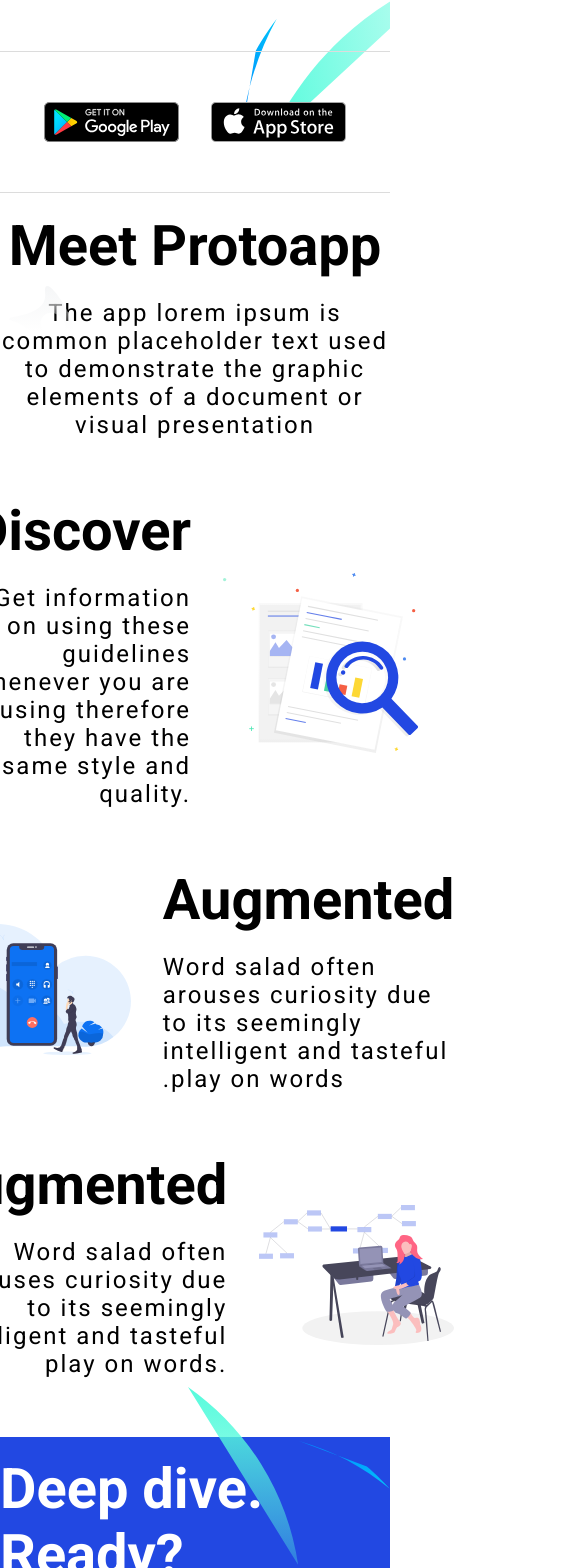
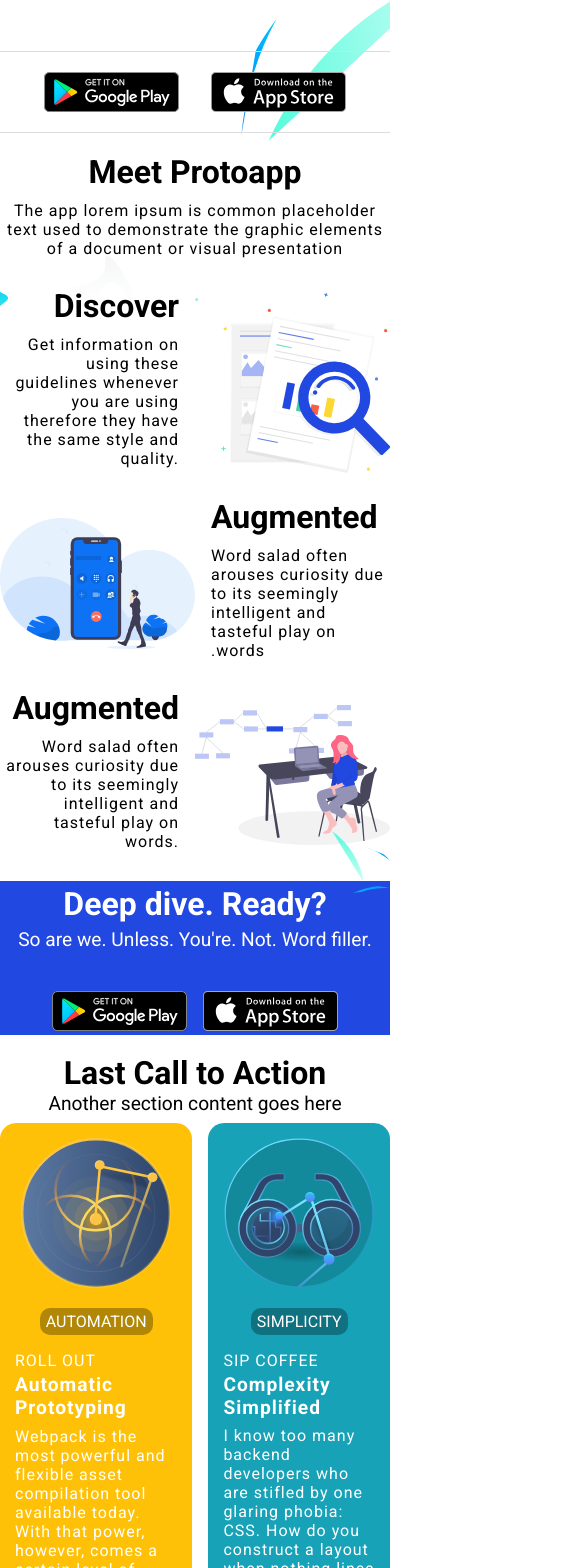
Before and after one commit to Stainzxc/Protoapp, a Vue app: page / in a window 390 px wide. Shown: the part 400-1968 px from the top of the page, 585 px wide, since content can reach past the window. Built offline with nearby package versions, Linux system fonts and the light colour scheme.

Commit message:
commit mobile view responsive

```diff
--- a/src/assets/style.scss
+++ b/src/assets/style.scss
@@ -345,7 +345,7 @@
 }
 
 //DESKTOP VIEW
- @media (min-width: 1024px) {
+@media (min-width: 1024px) {
   header {
     display: flex;
     padding-right: calc(var(--section-gap) / 2);
@@ -354,11 +354,17 @@
 
 //MOBILE VIEW
 @media only screen and (min-width: 375px) and (max-width: 768px) {
+  .container {
+    &__bg-decals {
+      left: -30px;
+      bottom: 30px;
+    }
+  }
   .header {
     margin: 0 0 0 10px;
     // Define mixin for common styles
     @mixin flex-center {
-      font-size: 1.5rem
+      font-size: 1.5rem;
     }
 
     &__logo-title {
@@ -369,6 +375,8 @@
       @include flex-center;
     }
   }
+
+  //HOME SECTION
   .home {
     width: auto;
     max-width: 300px;
@@ -389,4 +397,163 @@
       padding: 8px 10px 8px 10px;
     }
   }
+
+  .install {
+    max-width: 620px;
+    padding: 20px 0 20px 0;
+  }
+
+  //ABOUT SECTION
+  .about-section {
+    //MEET
+    &__meet {
+      margin-bottom: 5%;
+      margin-left: 4px;
+      margin-right: 4px;
+    }
+    &__title {
+      font-size: 2rem;
+    }
+    &__text {
+      letter-spacing: 1px;
+      font-size: 1rem;
+      margin: 10px 0 10px 0;
+    }
+
+    //DISCOVER
+    &__discover {
+      margin-bottom: 5%;
+      gap: 1rem;
+    }
+    &__title-discover {
+      font-size: 2rem;
+    }
+    &__text-discover {
+      letter-spacing: 1px;
+      font-size: 1rem;
+      margin: 10px 0 10px 0;
+    }
+
+    //AUGMENTED
+    &__augmented {
+      margin-bottom: 5%;
+      gap: 1rem;
+    }
+    &__title-augmented {
+      font-size: 2rem;
+    }
+    &__text-augmented {
+      letter-spacing: 1px;
+      font-size: 1rem;
+      margin: 10px 0 10px 0;
+    }
+
+    //ENDLESS POSSIBILITIES
+    &__possibilities {
+      margin-bottom: 5%;
+      gap: 1rem;
+    }
+    &__title-possibilities {
+      font-size: 2rem;
+    }
+    &__text-possibilities {
+      letter-spacing: 1px;
+      font-size: 1rem;
+      margin: 10px 0 10px 0;
+    }
+  }
+
+  //ADVERTISEMENT SECTION
+  .advertise {
+    padding: 1% 0 1% 0;
+    &__title-advertise {
+      font-size: 2rem;
+      margin-bottom: 5px;
+    }
+    &__text-advertise {
+      font-size: 1.2rem;
+    }
+    &__install-app {
+      gap: 1rem;
+      margin-top: 40px;
+    }
+    &__bg-decals {
+      position: absolute;
+      top: -50px;
+      right: 0;
+      width: 15%;
+    }
+  }
+
+  //ACTION SECTION
+  .action {
+    &__title-action {
+      font-size: 2rem;
+    }
+    &__text-action {
+      font-size: 1.2rem;
+    }
+    &__card {
+      gap: 1rem;
+    }
+    @mixin automation-simplicity {
+      font-size: 1rem;
+      margin-top: 20px;
+    }
+    @mixin card {
+      max-width: 300px;
+      border-radius: 1rem;
+      margin-top: 2%;
+      flex-direction: column;
+      padding: 15px;
+      gap: 1rem;
+    }
+    &__first-card {
+      @include card;
+      background-color: #ffc107;
+    }
+    &__second-card {
+      @include card;
+      background-color: #17a2b8;
+    }
+    &__card-image {
+      width: 150px;
+    }
+    &__text-card {
+      letter-spacing: 1px;
+    }
+    &__title-card {
+      font-size: 1.2rem;
+      margin-bottom: 5%;
+      margin-top: 2%;
+    }
+    &__bg-decals3 {
+      bottom: -20%;
+      height: 20%;
+    }
+  }
+
+  //FOOTER
+.footer {
+  margin-top: 8%;
+  padding: 0 4px 0 4px;
+  &__container {
+    width: 100%;
+    margin-left: 0;
+    font-size: 13px;
+    padding-top: 20px;
+  }
+  &__logo {
+    width: 40px;
+    height: 40px;
+    margin-left: 10px;
+  }
+  &__copyrights {
+    width: 100%;
+    font-size: 13px;
+    margin-left: 10px;
+    margin-top: 10px;
+    padding-bottom: 30px;
+  }
 }
+}
```
